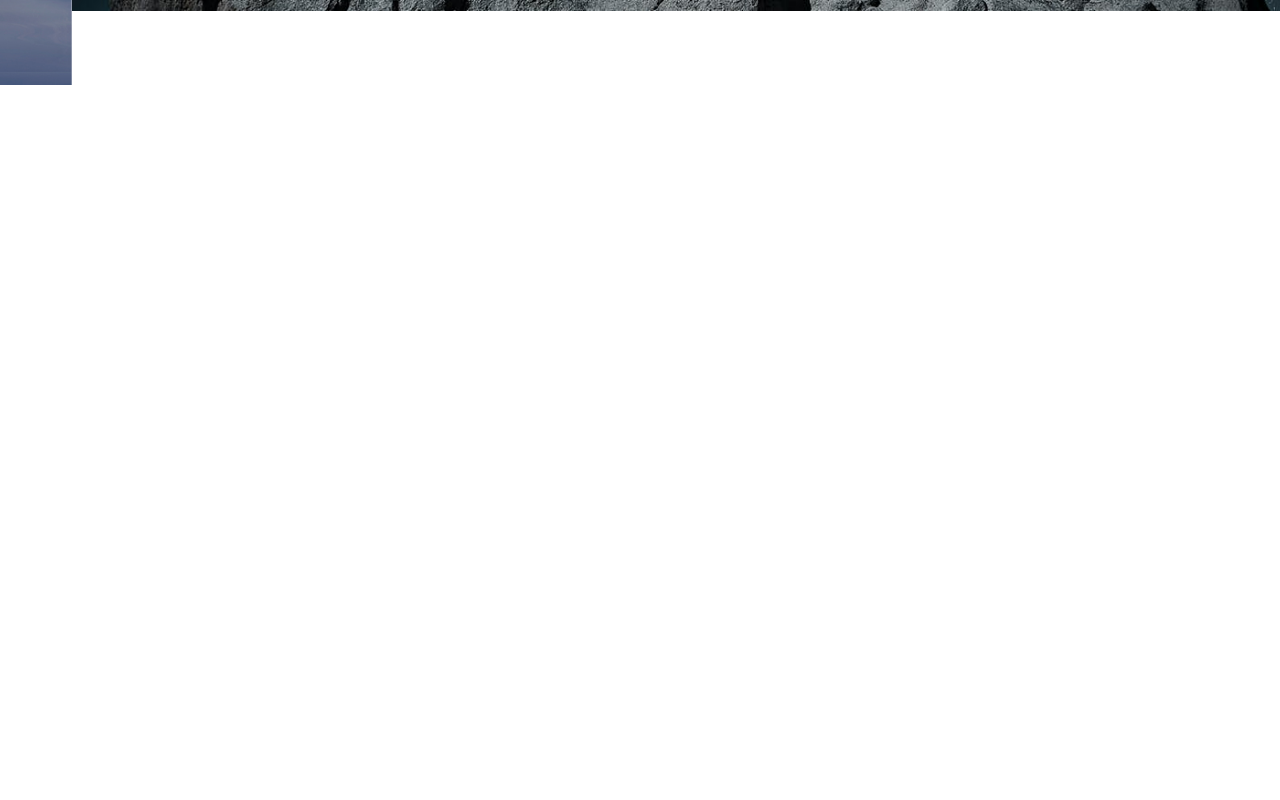
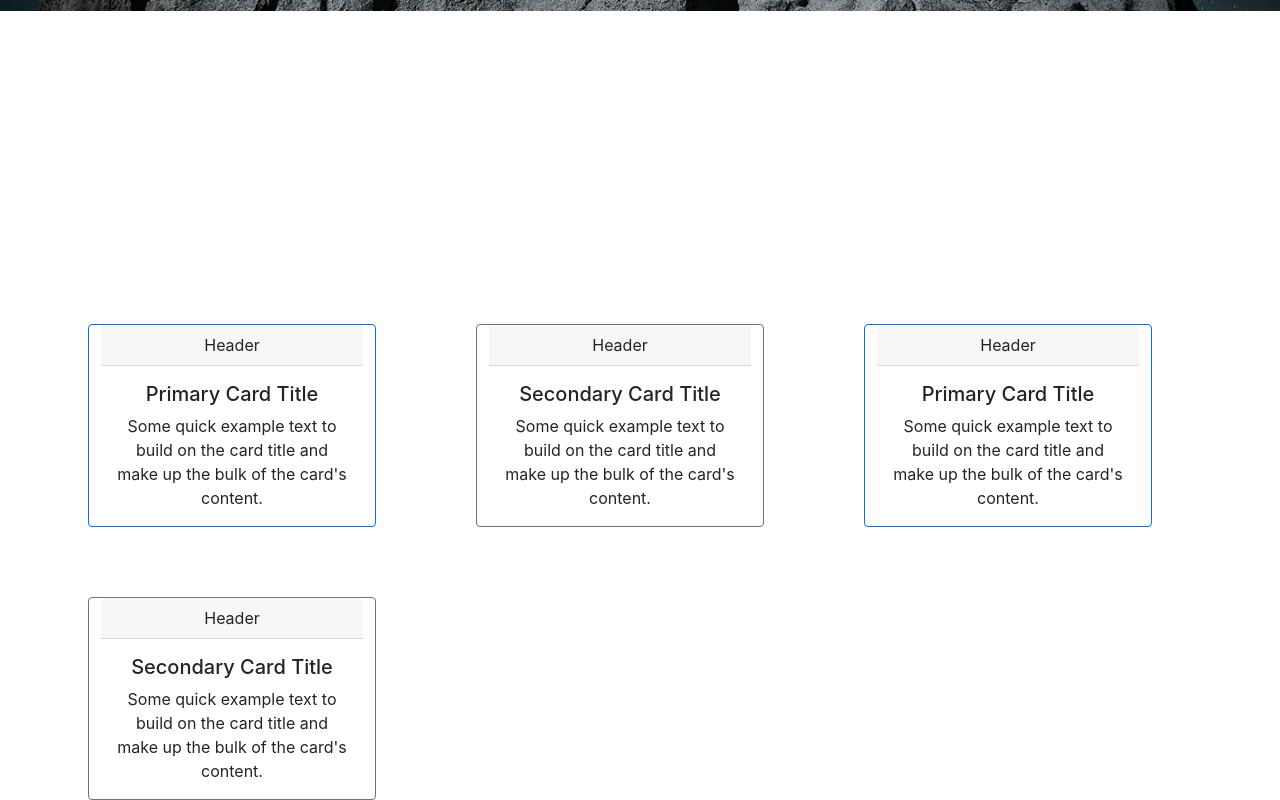
Before and after one commit to mattcapazz/plataforma, a React (Create React App) app in the folder web/: page / in a window 1280 px wide. Shown: the part 553-1353 px from the top of the page. Before the commit the page ends 807 px from the top, so only its background shows below. Built offline with nearby package versions, Linux system fonts and the light colour scheme.

Commit message:
Cards adicionados e posicionados

```diff
--- a/web/src/App.js
+++ b/web/src/App.js
@@ -1,4 +1,5 @@
 import "./App.css";
+import Cards from "./components/cards";
 import Carousel from "./components/carousel";
 import Navbar from "./components/navbar";
 
@@ -7,6 +8,13 @@ function App() {
     <div className="App">
       <Navbar />
       <Carousel />
+
+        <Cards>
+          <Cards />
+        </Cards>
+
+
+
     </div>
   );
 }
--- /dev/null
+++ b/web/src/components/cards.jsx
@@ -0,0 +1,74 @@
+import React from "react";
+import Card from "react-bootstrap/Card";
+
+
+export default class cards extends React.Component {
+  render() {
+    return (
+      <>
+        <div class="row">
+          <Card
+            border="primary"
+            style={{ marginTop: "70px", marginLeft: "100px", width: "18rem" }}
+          >
+            <Card.Header>Header</Card.Header>
+            <Card.Body>
+              <Card.Title>Primary Card Title</Card.Title>
+              <Card.Text>
+                Some quick example text to build on the card title and make up
+                the bulk of the card's content.
+              </Card.Text>
+            </Card.Body>
+          </Card>
+          <br />
+
+          <Card
+            border="secondary"
+            className="col-pl-4"
+            style={{ marginTop: "70px", marginLeft: "100px", width: "18rem" }}
+          >
+            <Card.Header>Header</Card.Header>
+            <Card.Body>
+              <Card.Title>Secondary Card Title</Card.Title>
+              <Card.Text>
+                Some quick example text to build on the card title and make up
+                the bulk of the card's content.
+              </Card.Text>
+            </Card.Body>
+          </Card>
+          <br />
+          <Card
+            border="primary"
+            style={{ marginTop: "70px", marginLeft: "100px", width: "18rem" }}
+          >
+            <Card.Header>Header</Card.Header>
+            <Card.Body>
+              <Card.Title>Primary Card Title</Card.Title>
+              <Card.Text>
+                Some quick example text to build on the card title and make up
+                the bulk of the card's content.
+              </Card.Text>
+            </Card.Body>
+          </Card>
+          <br />
+
+          <Card
+            border="secondary"
+            className="col-pl-4"
+            style={{ marginTop: "70px", marginLeft: "100px", width: "18rem" }}
+          >
+            <Card.Header>Header</Card.Header>
+            <Card.Body>
+              <Card.Title>Secondary Card Title</Card.Title>
+              <Card.Text>
+                Some quick example text to build on the card title and make up
+                the bulk of the card's content.
+              </Card.Text>
+            </Card.Body>
+          </Card>
+          <br />
+        </div>
+      </>
+    );
+  }
+}
```
